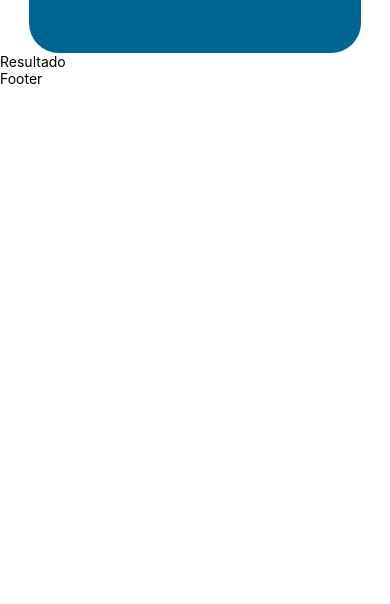
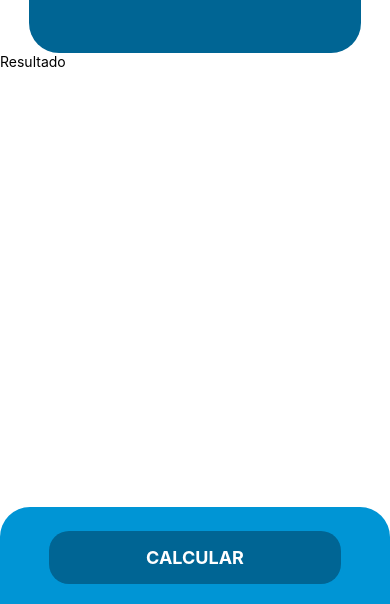
Before and after one commit to devLeonMat/React-native-P1-appPrestamos, a React Native app: screen / in a window 390 px wide. Shown: the part 237-841 px from the top of the page. Built offline with nearby package versions, Linux system fonts and the light colour scheme.

Commit message:
Subiendo cambios

```diff
--- a/App.js
+++ b/App.js
@@ -1,25 +1,36 @@
-import React from "react";
-import {StyleSheet, View, Text, SafeAreaView, StatusBar, YellowBox} from "react-native";
+import React, {useState} from "react";
+import {StyleSheet, View, Text, SafeAreaView, StatusBar, Button} from "react-native";
 import colors from "./src/utils/colors";
 import Form from "./src/components/Form";
-
-YellowBox.ignoreWarnings(['Picker has been extracted']);
+import Footer from "./src/components/Footer";
 
 export default function App() {
+    const [capital, setCapital] = useState(null);
+    const [interest, setInterest] = useState(null);
+    const [months, setMonths] = useState(null);
+
+    const calculate = () => {
+        console.log("capital->", capital);
+        console.log("interest->", interest);
+        console.log("months->", months);
+    };
+
     return (
         <>
             <StatusBar barStyle="light-content"/>
             <SafeAreaView style={styles.safeArea}>
                 <View style={styles.background}/>
                 <Text style={styles.titleApp}>Cotizador de prestamos</Text>
-                <Form/>
+                <Form
+                    setCapital={setCapital}
+                    setInterest={setInterest}
+                    setMonths={setMonths}
+                />
             </SafeAreaView>
             <View>
                 <Text>Resultado</Text>
             </View>
-            <View>
-                <Text>Footer</Text>
-            </View>
+            <Footer calculate={calculate}/>
         </>
     )
 }
--- /dev/null
+++ b/src/components/Footer.js
@@ -0,0 +1,44 @@
+import React from 'react';
+
+import {StyleSheet, Text, View, TouchableOpacity} from 'react-native'
+import colors from "../utils/colors";
+
+export default function Footer(props) {
+    console.log(props);
+
+    const {calculate} = props;
+
+    return (
+        <View style={styles.viewFooter}>
+            <TouchableOpacity style={styles.button} onPress={calculate}>
+                <Text style={styles.text}>CALCULAR</Text>
+            </TouchableOpacity>
+        </View>
+    );
+};
+
+const styles = StyleSheet.create({
+    viewFooter: {
+        position: 'absolute',
+        bottom: 0,
+        width: '100%',
+        backgroundColor: colors.PRIMARY_COLOR,
+        height: 100,
+        borderTopLeftRadius: 30,
+        borderTopRightRadius: 30,
+        alignItems: 'center',
+        justifyContent: 'center',
+    },
+    button: {
+        backgroundColor: colors.PRIMARY_COLOR_DARK,
+        padding: 16,
+        borderRadius: 20,
+        width: '75%'
+    },
+    text: {
+        fontWeight: 'bold',
+        fontSize: 18,
+        color: '#fff',
+        textAlign: 'center'
+    }
+});
--- a/src/components/Form.js
+++ b/src/components/Form.js
@@ -4,7 +4,10 @@
 import RNPickerSelect from "react-native-picker-select";
 
 
-export default function Form() {
+export default function Form(props) {
+    console.log(props);
+    //
+    const {setCapital, setInterest, setMonths} = props;
 
     return (
         <View style={styles.viewForm}>
@@ -13,16 +16,18 @@
                     placeholder="Cantidad a pedir"
                     keyboardType="numeric"
                     style={styles.input}
+                    onChange={e => setCapital(e.nativeEvent.text)}
                 />
                 <TextInput
                     placeholder="Interes %"
                     keyboardType="numeric"
                     style={[styles.input, styles.inputPercent]}
+                    onChange={e => setInterest(e.nativeEvent.text)}
                 />
             </View>
             <RNPickerSelect
                 style={pickerSelectStyles}
-                onValueChange={(value) => console.log(value)}
+                onValueChange={(value) => setMonths(value)}
                 items={[
                     {label: '3 meses', value: 3},
                     {label: '6 meses', value: 6},
@@ -58,7 +63,7 @@
         marginRight: 5,
         marginLeft: -5,
         color: "#000",
-        paddingHorizontal: 20
+        paddingHorizontal: 20,
 
     },
     inputPercent: {
@@ -81,7 +86,8 @@
         paddingRight: 30,
         backgroundColor: '#fff',
         marginLeft: -5,
-        marginRight: -5
+        marginRight: -5,
+        marginTop: 10,
     },
     inputAndroid: {
         fontSize: 16,
@@ -92,7 +98,8 @@
         borderRadius: 8,
         color: 'black',
         paddingRight: 30,
-        backgroundColor: '#fff'
+        backgroundColor: '#fff',
+        marginTop: 10,
     }
 
 });
```
